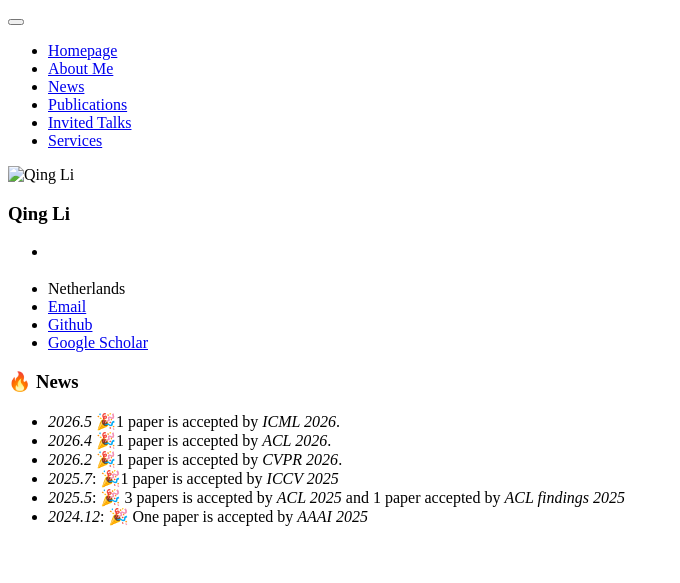
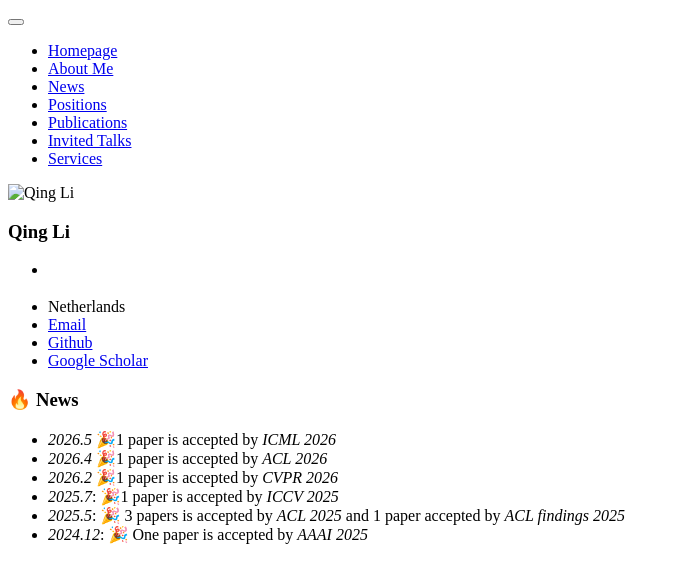
Before and after one commit to manwaner333/manwaner333.github.io, a Jekyll site: the page built from _pages/includes/news.md, in a window 1280 px wide. Shown: the top 583 px of the page, without its empty margins (0-680 px from the left). Built offline with Jekyll 4.4.1, drawn with Linux system fonts in a browser that asks for light colours; our own code applies the rules of GitHub Pages for plain Markdown files.

Commit message:
04_05_2026

```diff
--- a/_data/navigation.yml
+++ b/_data/navigation.yml
@@ -7,6 +7,9 @@ main:
 
   - title: "News"
     url: "/#-news"
+
+  - title: "Positions"
+    url: "/#-positions"
 
   - title: "Publications"
     url: "/#-recent-publications "
--- a/_pages/includes/news.md
+++ b/_pages/includes/news.md
@@ -1,8 +1,8 @@
 # 🔥 News
 
-- *2026.5* 🎉1 paper is accepted by *ICML 2026*.
-- *2026.4* 🎉1 paper is accepted by *ACL 2026*.
-- *2026.2* 🎉1 paper is accepted by *CVPR 2026*.
+- *2026.5* 🎉1 paper is accepted by *ICML 2026*
+- *2026.4* 🎉1 paper is accepted by *ACL 2026*
+- *2026.2* 🎉1 paper is accepted by *CVPR 2026*
 - *2025.7*: 🎉1 paper is accepted by *ICCV 2025*
 - *2025.5*: 🎉 3 papers is accepted by *ACL 2025* and 1 paper accepted by *ACL findings 2025*
 - *2024.12*: 🎉  One paper is accepted by *AAAI 2025*
```
Also changed, not shown: _pages/includes/intro.md (+1 -1 lines), _pages/includes/position.md (+3 -3 lines).
